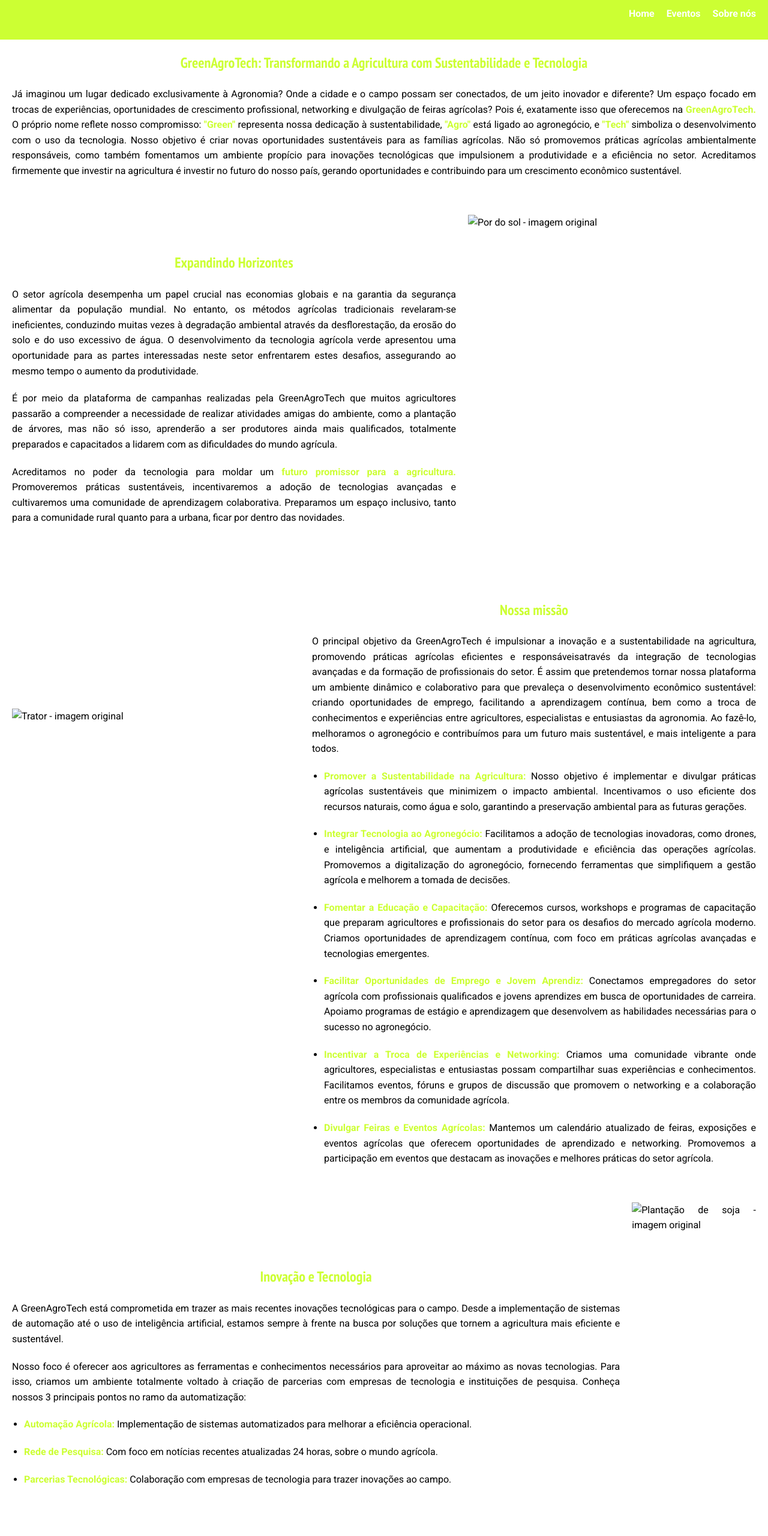
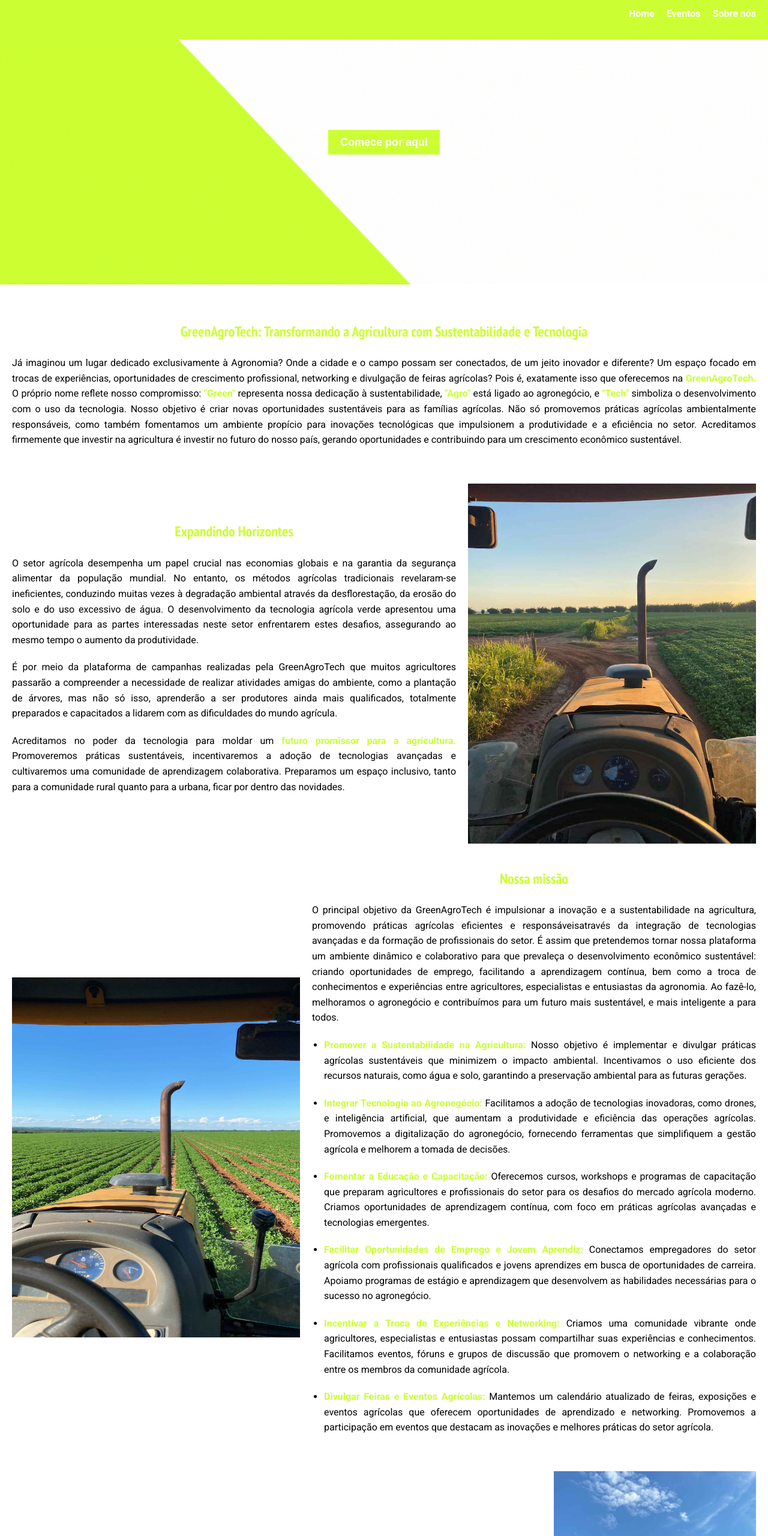
Before and after one commit to jheni02/green-agro-tech-agrinho2024, a plain HTML site: page index.html in a window 1280 px wide. Shown: the top 2560 px of the page at 60% size. Drawn offline with Linux system fonts and the light colour scheme.

Commit message:
index.html

```diff
--- a/index.html
+++ b/index.html
@@ -9,7 +9,7 @@
     <link href="https://fonts.googleapis.com/css2?family=Roboto:wght@400;700&display=swap" rel="stylesheet">
     <link href="https://fonts.googleapis.com/css2?family=PT+Sans+Narrow:wght@400;700&display=swap" rel="stylesheet">
     <link rel="stylesheet" href="style.css">
-    <link rel="icon" href="img/logo.png" type="image/png">
+    <link rel="icon" href="logo.png" type="image/png">
 </head>
 <body>
     <header class="home">
@@ -17,14 +17,14 @@
             <ul class="menu">
                 <li class="menu-item"><a href="index.html">Home</a></li>
                 <li class="menu-item"><a href="eventos.html">Eventos</a></li>
-                <li class="menu-item"><a href="img/JGAT - Aprentação GreenAgroTech.pdf">Sobre nós</a></li>
+                <li class="menu-item"><a href="JGAT - Aprentação GreenAgroTech.pdf">Sobre nós</a></li>
             </ul>
         </nav>
     </header>
 
     <section class="banner-section">
         <div class="banner-wrapper">
-            <img class="banner-image" src="img/JGAT - Banner tela inicial.gif" alt="Banner GreenAgrotech">
+            <img class="banner-image" src="JGAT - Banner tela inicial.gif" alt="Banner GreenAgrotech">
             <button class="banner-button" onclick="location.href='tela-inicial.html'">Comece por aqui</button>
         </div>
     </section>
@@ -67,13 +67,13 @@
                     comunidade de aprendizagem colaborativa. Preparamos um espaço inclusivo, tanto para a comunidade
                     rural quanto para a urbana, ficar por dentro das novidades. </p>
             </div>
-            <img class="introducao-imagem" src="img/imagem por do sol.jpg" alt="Por do sol - imagem original">
+            <img class="introducao-imagem" src="imagem por do sol.jpg" alt="Por do sol - imagem original">
         </div>
     </section>
 
     <section id="missao" class="greenagrotech-section">
         <div class="missao-content">
-            <img class="missao-imagem" src="img/Imagem trator.jpg" alt="Trator - imagem original">
+            <img class="missao-imagem" src="Imagem trator.jpg" alt="Trator - imagem original">
             <div class="missao-text">
                 <h2>Nossa missão</h2>
                 <p>O principal objetivo da GreenAgroTech é impulsionar a inovação e a sustentabilidade
@@ -133,7 +133,7 @@
                     <li><b>Parcerias Tecnológicas:</b> Colaboração com empresas de tecnologia para trazer inovações ao campo.</li>
                 </ul>
             </div>
-            <img class="conclusao-imagem" src="img/imagem plantação.jpg" alt="Plantação de soja - imagem original">
+            <img class="conclusao-imagem" src="imagem plantação.jpg" alt="Plantação de soja - imagem original">
         </div>
     </section>
 
```
